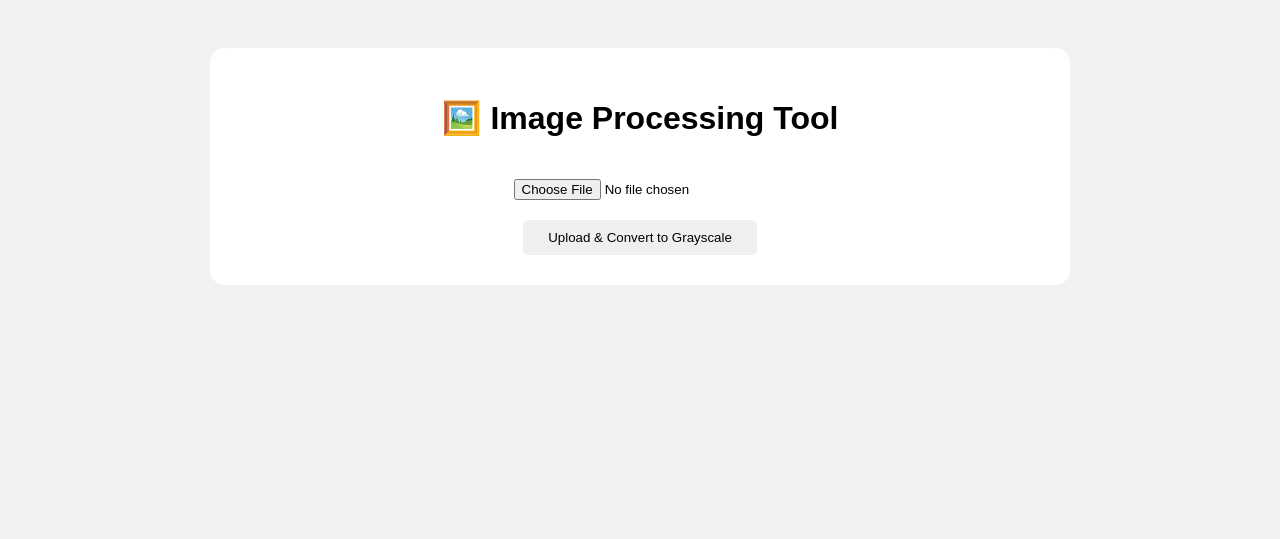
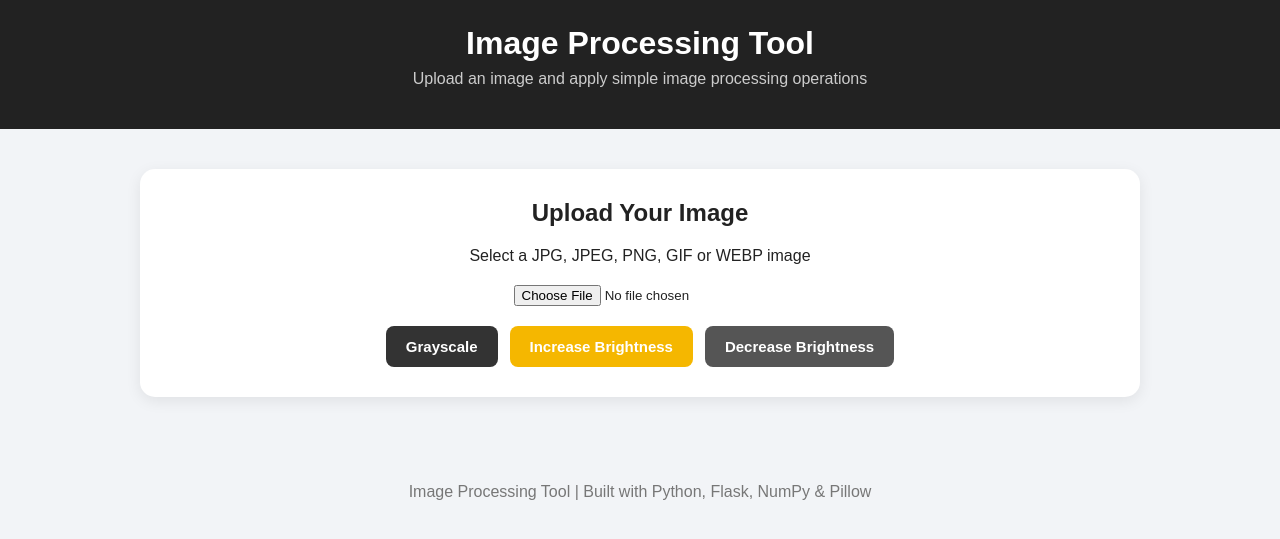
Before and after one commit to pPiyushK/ImageProcessingWeb, a Flask app: page / in a window 1280 px wide. Shown: the top 539 px of the page. Run offline with Flask 3, Linux system fonts and the light colour scheme; parts of the project's set-up code (start-up, migrations or seed data) failed here and were passed over.

Commit message:
updte index and add function to change brightness

```diff
--- a/templates/index.html
+++ b/templates/index.html
@@ -3,93 +3,321 @@
 
 <head>
     <meta charset="UTF-8">
-    <meta name="viewport" content="width=device-width, initial-scale=1.0">
+
+    <meta name="viewport"
+          content="width=device-width, initial-scale=1.0">
 
     <title>Image Processing Tool</title>
 
     <style>
+
+        * {
+            box-sizing: border-box;
+        }
+
         body {
+            margin: 0;
             font-family: Arial, sans-serif;
+            background: #f2f4f7;
+            color: #222;
+        }
+
+        header {
+            background: #222;
+            color: white;
             text-align: center;
-            background: #f2f2f2;
-            padding: 40px;
+            padding: 25px 15px;
+        }
+
+        header h1 {
+            margin: 0;
+            font-size: 32px;
+        }
+
+        header p {
+            margin-top: 8px;
+            color: #ccc;
         }
 
         .container {
+            width: 90%;
+            max-width: 1000px;
+            margin: 40px auto;
+        }
+
+        .upload-box {
             background: white;
-            max-width: 800px;
-            margin: auto;
             padding: 30px;
             border-radius: 15px;
+            text-align: center;
+            box-shadow: 0 4px 15px rgba(0, 0, 0, 0.08);
         }
 
-        input {
-            margin: 20px;
+        .upload-box h2 {
+            margin-top: 0;
+        }
+
+        .file-input {
+            margin: 20px 0;
+        }
+
+        .buttons {
+            display: flex;
+            flex-wrap: wrap;
+            justify-content: center;
+            gap: 12px;
+            margin-top: 15px;
         }
 
         button {
-            padding: 10px 25px;
             border: none;
-            border-radius: 5px;
+            padding: 12px 20px;
+            border-radius: 8px;
             cursor: pointer;
+            font-size: 15px;
+            font-weight: bold;
+            transition: 0.2s;
+        }
+
+        button:hover {
+            transform: translateY(-2px);
+            opacity: 0.9;
+        }
+
+        .gray-btn {
+            background: #333;
+            color: white;
+        }
+
+        .bright-btn {
+            background: #f5b700;
+            color: white;
+        }
+
+        .dark-btn {
+            background: #555;
+            color: white;
+        }
+
+        .image-section {
+            margin-top: 40px;
+        }
+
+        .image-section h2 {
+            text-align: center;
         }
 
         .images {
             display: flex;
             justify-content: center;
+            align-items: flex-start;
             gap: 30px;
-            margin-top: 30px;
+            flex-wrap: wrap;
         }
 
-        .images img {
-            max-width: 300px;
-            max-height: 300px;
-            border-radius: 10px;
+        .image-card {
+            background: white;
+            padding: 20px;
+            border-radius: 12px;
+            width: 45%;
+            min-width: 280px;
+            text-align: center;
+            box-shadow: 0 4px 15px rgba(0, 0, 0, 0.08);
         }
+
+        .image-card h3 {
+            margin-top: 0;
+        }
+
+        .image-card img {
+            width: 100%;
+            max-height: 400px;
+            object-fit: contain;
+            border-radius: 8px;
+        }
+
+        .download-btn {
+            display: inline-block;
+            margin-top: 15px;
+            padding: 10px 18px;
+            background: #222;
+            color: white;
+            text-decoration: none;
+            border-radius: 7px;
+        }
+
+        .download-btn:hover {
+            opacity: 0.8;
+        }
+
+        footer {
+            text-align: center;
+            margin-top: 50px;
+            padding: 20px;
+            color: #777;
+        }
+
+        @media (max-width: 600px) {
+
+            header h1 {
+                font-size: 25px;
+            }
+
+            .container {
+                width: 95%;
+            }
+
+            .image-card {
+                width: 100%;
+            }
+
+            button {
+                width: 100%;
+            }
+        }
+
     </style>
+
 </head>
 
 <body>
 
-<div class="container">
+    <header>
 
-    <h1>🖼️ Image Processing Tool</h1>
+        <h1>Image Processing Tool</h1>
 
-    <form action="/" method="POST" enctype="multipart/form-data">
+        <p>
+            Upload an image and apply simple image processing operations
+        </p>
 
-        <input type="file" name="image" accept="image/*" required>
+    </header>
 
-        <br>
+    <main class="container">
 
-        <button type="submit">
-            Upload & Convert to Grayscale
+
+        <section class="upload-box">
+
+            <h2>Upload Your Image</h2>
+
+            <p>
+                Select a JPG, JPEG, PNG, GIF or WEBP image
+            </p>
+
+            <form action="/"
+                  method="POST"
+                  enctype="multipart/form-data">
+
+                <div class="file-input">
+
+                    <input type="file"
+                           name="image"
+                           accept="image/*"
+                           required>
+
+                </div>
+
+
+
+                <div class="buttons">
+
+                    <button type="submit"
+                            name="operation"
+                            value="grayscale"
+                            class="gray-btn">
+
+                        Grayscale
+
                     </button>
+
+
+                    <button type="submit"
+                            name="operation"
+                            value="bright"
+                            class="bright-btn">
+
+                        Increase Brightness
+
+                    </button>
+
+
+                    <button type="submit"
+                            name="operation"
+                            value="dark"
+                            class="dark-btn">
+
+                        Decrease Brightness
+
+                    </button>
+
+                </div>
 
             </form>
 
+        </section>
+
+
+
         {% if original and processed %}
+
+        <section class="image-section">
+
+            <h2>Image Result</h2>
 
             <div class="images">
 
-        <div>
-            <h3>Original</h3>
 
-            <img src="{{ url_for('static',
-                 filename='uploads/' + original) }}">
+                <div class="image-card">
+
+                    <h3>Original Image</h3>
+
+                    <img
+                        src="{{ url_for('static',
+                        filename='uploads/' + original) }}"
+                        alt="Original Image">
+
                 </div>
 
-        <div>
-            <h3>Grayscale</h3>
 
-            <img src="{{ url_for('static',
-                 filename='uploads/' + processed) }}">
+                <div class="image-card">
+
+                    <h3>Processed Image</h3>
+
+                    <img
+                        src="{{ url_for('static',
+                        filename='uploads/' + processed) }}"
+                        alt="Processed Image">
+
+
+                    <a
+                        class="download-btn"
+                        href="{{ url_for('static',
+                        filename='uploads/' + processed) }}"
+                        download>
+
+                        Download Image
+
+                    </a>
+
                 </div>
 
             </div>
 
+        </section>
+
         {% endif %}
 
-</div>
+    </main>
+
+
+
+    <footer>
+
+        <p>
+            Image Processing Tool | Built with
+            Python, Flask, NumPy & Pillow
+        </p>
+
+    </footer>
 
 </body>
 
```
Also changed, not shown: processing/image_opertains.py (+7 -0 lines). Lines whose indentation alone changed are shown as unchanged.
